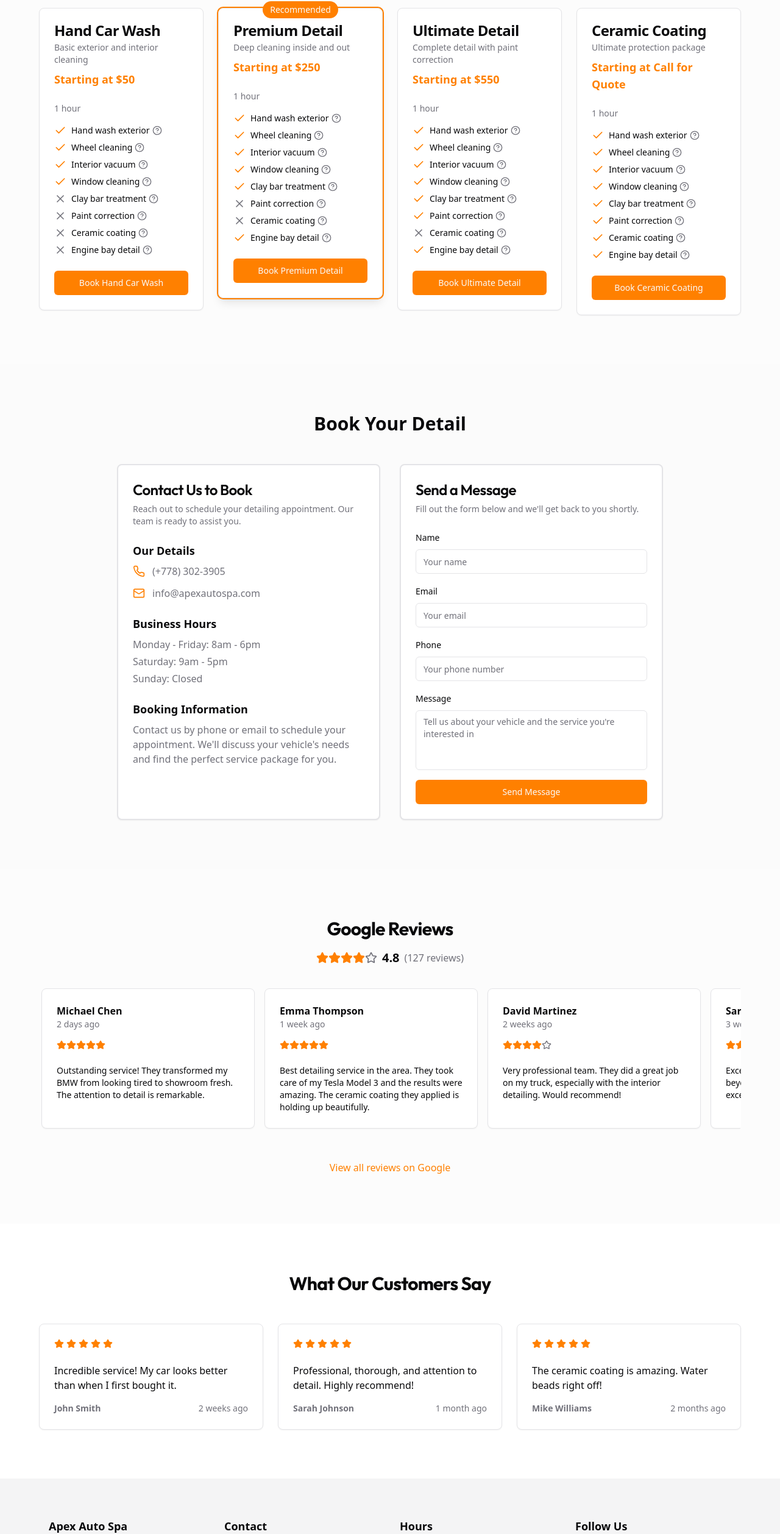
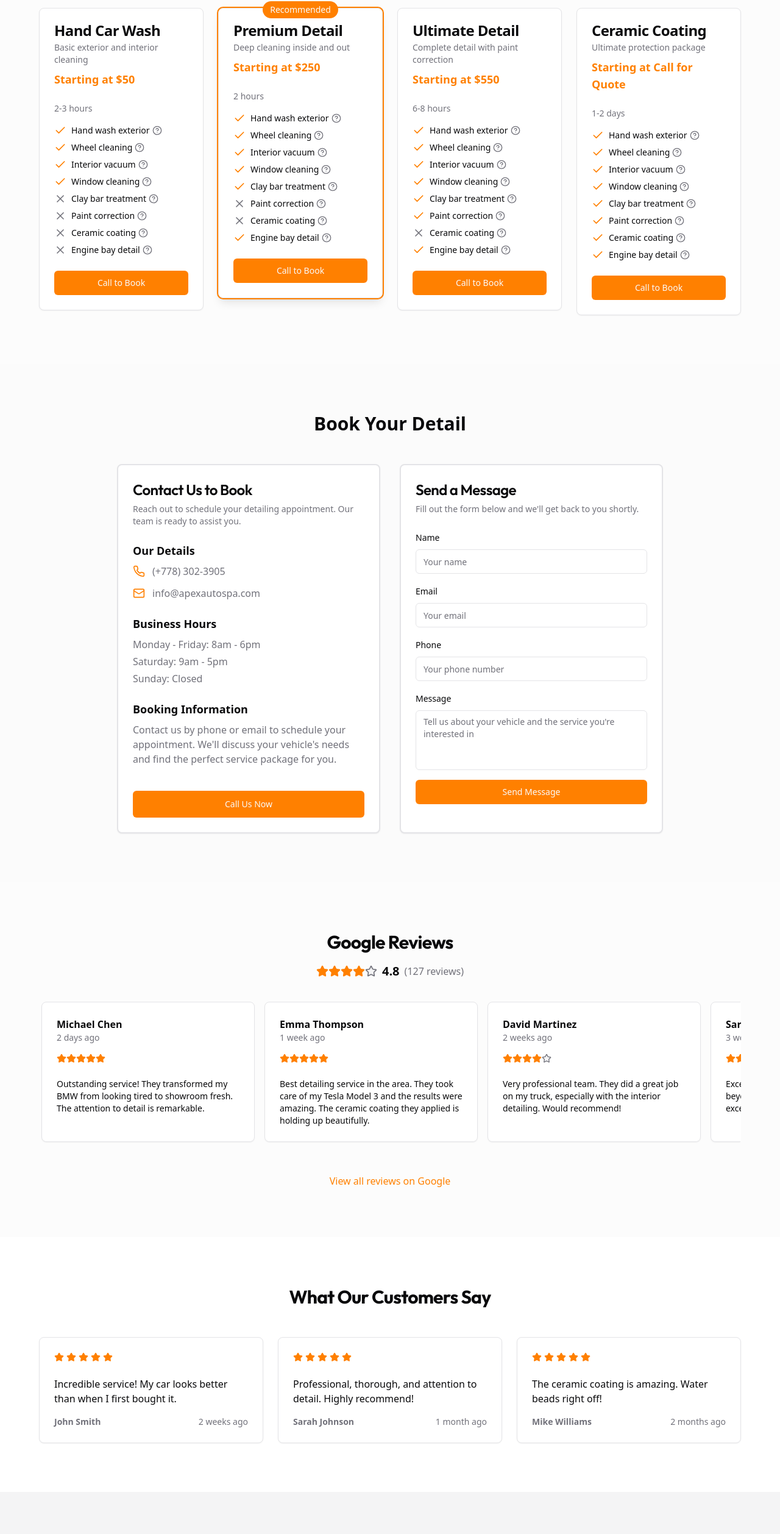
Before and after one commit to coffeecow17/coffeecow17, a Next.js app: page / in a window 1280 px wide. Shown: the part 1490-4006 px from the top of the page at 61% size. Built offline with nearby package versions, Linux system fonts and the light colour scheme.

Commit message:
feat: update phone number and call buttons across all components
Update phone number to (+778) 302-3905 and add call buttons

Co-authored-by: null <90582050+coffeecow17@users.noreply.github.com>

```diff
--- a/components/contact-booking.tsx
+++ b/components/contact-booking.tsx
@@ -50,7 +50,7 @@ export function ContactBooking() {
               <h3 className="font-semibold text-lg">Our Details</h3>
               <div className="space-y-3">
                 <a
-                  href="tel:+15551234567"
+                  href="tel:+17783023905"
                   className="flex items-center gap-3 text-muted-foreground hover:text-primary transition-colors"
                 >
                   <Phone className="w-5 h-5 text-primary" />
@@ -81,6 +81,12 @@ export function ContactBooking() {
                 Contact us by phone or email to schedule your appointment. We'll discuss your vehicle's needs and find
                 the perfect service package for you.
               </p>
+            </div>
+
+            <div className="pt-4">
+              <Button size="lg" className="w-full custom-button" asChild>
+                <a href="tel:+17783023905">Call Us Now</a>
+              </Button>
             </div>
           </CardContent>
         </Card>
--- a/components/footer.tsx
+++ b/components/footer.tsx
@@ -16,11 +16,11 @@ export function Footer() {
             <h3 className="text-lg font-semibold mb-4">Contact</h3>
             <div className="space-y-3 text-sm md:text-base">
               <a
-                href="tel:+15551234567"
+                href="tel:+17783023905"
                 className="flex items-center gap-2 text-muted-foreground hover:text-primary transition-colors"
               >
                 <Phone className="w-4 h-4" />
-                <span>(555) 123-4567</span>
+                <span>(+778) 302-3905</span>
               </a>
               <a
                 href="mailto:info@apexautospa.com"
--- a/components/service-comparison.tsx
+++ b/components/service-comparison.tsx
@@ -162,7 +162,7 @@ export function ServiceComparison() {
                   </CardDescription>
                 </CardHeader>
                 <CardContent className="space-y-4">
-                  <div className="text-sm text-muted-foreground">1 hour</div>
+                  <div className="text-sm text-muted-foreground">{pkg.duration}</div>
                   <ul className="space-y-2">
                     {pkg.features.map((feature, index) => (
                       <li key={index} className="flex items-start gap-2">
@@ -190,7 +190,7 @@ export function ServiceComparison() {
                 </CardContent>
                 <CardFooter>
                   <Button className="w-full" asChild>
-                    <a href="#booking">Book {pkg.name}</a>
+                    <a href="tel:+17783023905">Call to Book</a>
                   </Button>
                 </CardFooter>
               </Card>
--- a/components/services.tsx
+++ b/components/services.tsx
@@ -276,7 +276,7 @@ export function Services() {
                         </motion.div>
                         <motion.div variants={itemVariants} whileHover={{ scale: 1.02 }} whileTap={{ scale: 0.98 }}>
                           <Button className="w-full mt-4" asChild>
-                            <a href="#booking">Book This Service</a>
+                            <a href="tel:+17783023905">Call to Book</a>
                           </Button>
                         </motion.div>
                       </motion.div>
```
